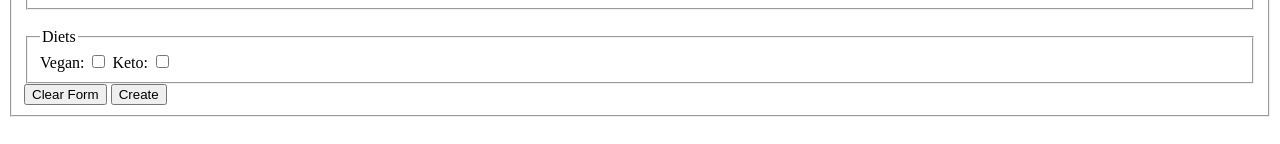
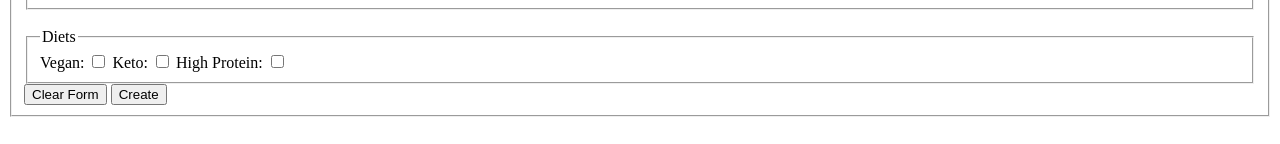
Before and after one commit to WebProgrammingSp2022/CS4-FoodBlog, a website: page public/views/index.html in a window 1280 px wide. Shown: the part 314-458 px from the top of the page. Drawn offline with nearby package versions, Linux system fonts and the light colour scheme; files whose address does not match are found by name.

Commit message:
Update index.html

```diff
--- a/public/views/index.html
+++ b/public/views/index.html
@@ -28,7 +28,7 @@
                         <br>
                         <textarea id="instructions" rows="5" cols="20" name="comments" form="usrform">
                         </textarea>
-<br>
+                        <br>
                         <fieldset>
                         <legend>Allergies</legend>
                         <label for="peanuts">Peanuts:</label>
@@ -36,8 +36,8 @@
 
                         <label for="lactose">Lactose:</label>
                         <input type="checkbox" id="lactose" name="allergies" value="Lactose" >
-                          </fieldset>
-<br>
+                        </fieldset>
+                        <br>
                         <fieldset>
                         <legend>Diets</legend>
                         <label for="vegan">Vegan:</label>
@@ -45,6 +45,9 @@
 
                         <label for="keto">Keto:</label>
                         <input type="checkbox" id="keto" name="diets" value="Keto" >
+
+                        <label for="high protein">High Protein:</label>
+                        <input type="checkbox" id="high protein" name="diets" value="High Protein" >
                         </fieldset>
 
 <!-- ingredients textarea
```
